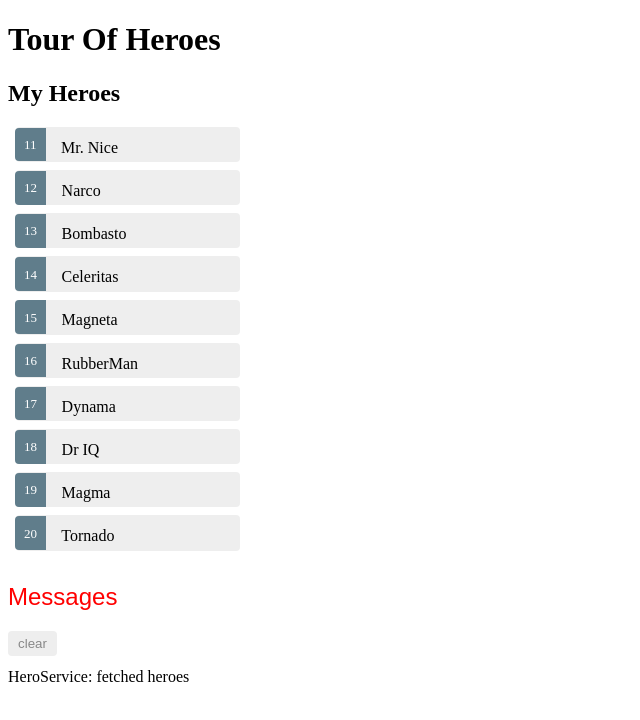
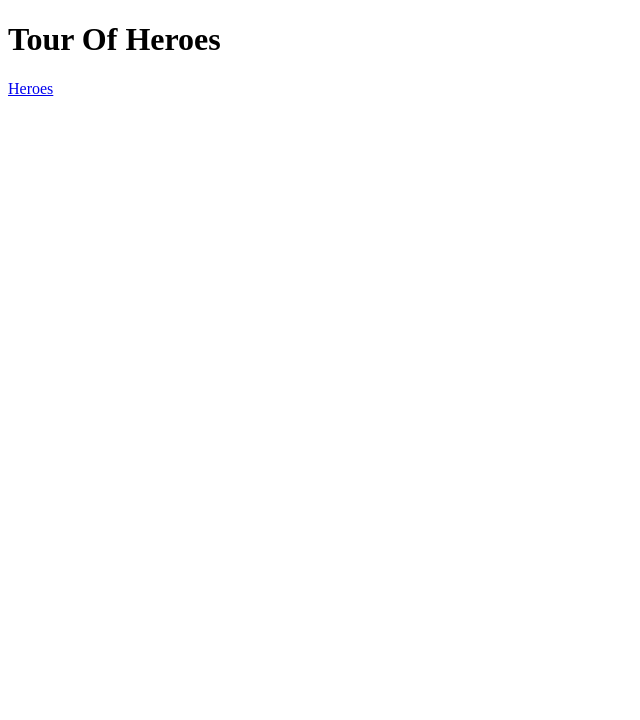
Before and after one commit to JamesVorder/angular-tour-of-heroes, an Angular app: page / in a window 1280 px wide. Shown: the top 720 px of the page, without its empty margins (0-640 px from the left). Built offline with nearby package versions, Linux system fonts and the light colour scheme.

Commit message:
Added a routing module, and link to the heroes component.

```diff
--- a/src/app/app.component.html
+++ b/src/app/app.component.html
@@ -1,5 +1,7 @@
-  <h1>
-    {{ title }}
-  </h1>
-  <app-heroes></app-heroes>
-  <app-messages></app-messages>
+<h1>{{title}}</h1>
+<nav>
+  <!--<a routerLink="/dashboard">Dashboard</a>-->
+  <a routerLink="/heroes">Heroes</a>
+</nav>
+<router-outlet></router-outlet>
+<app-messages></app-messages>
--- a/src/app/app.module.ts
+++ b/src/app/app.module.ts
@@ -5,6 +5,7 @@ import { AppComponent } from './app.component';
 import { HeroesComponent } from './heroes/heroes.component';
 import { HeroDetailComponent } from './hero-detail/hero-detail.component';
 import { MessagesComponent } from './messages/messages.component';
+import { AppRoutingModule } from './app-routing.module';
 
 @NgModule({
   declarations: [
@@ -15,7 +16,8 @@ import { MessagesComponent } from './messages/messages.component';
   ],
   imports: [
     BrowserModule,
-    FormsModule
+    FormsModule,
+    AppRoutingModule
   ],
   providers: [
     // no need to place any providers due to the `providedIn` flag...
```
Also changed, not shown: src/app/app-routing.module.ts (added, +13 -0 lines), 1 other file (tests, documents, lock files or other folders).
